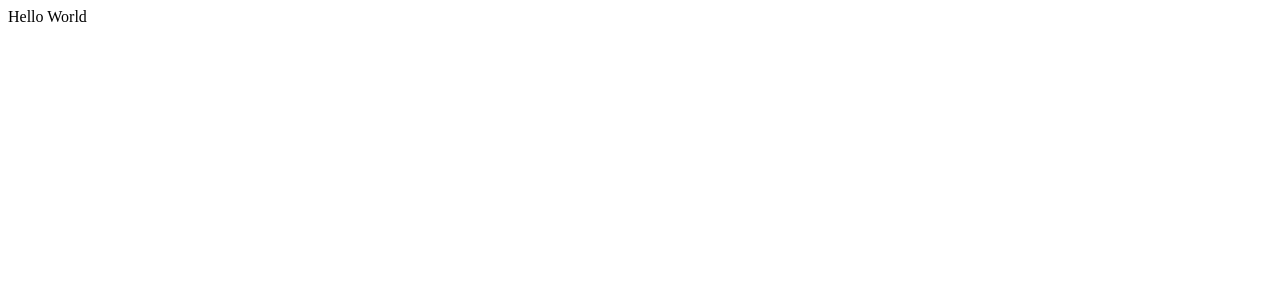
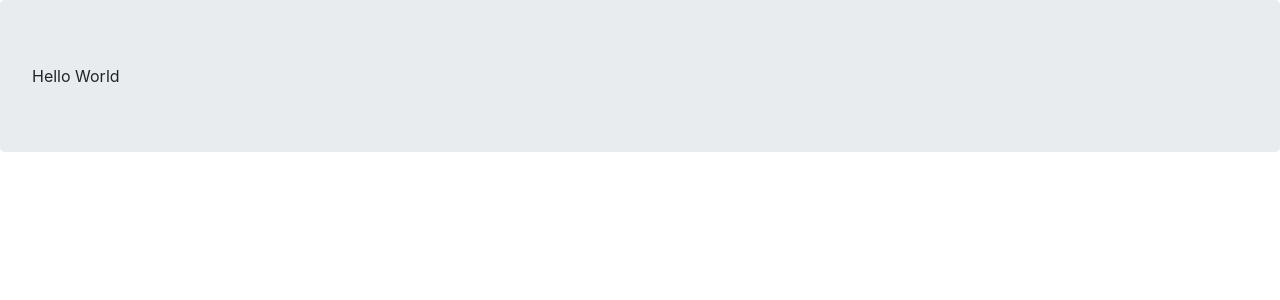
Before and after one commit to Albertove951/pokemon-project, a React app: page / in a window 1280 px wide. Shown: the top 300 px of the page. Built offline with nearby package versions, Linux system fonts and the light colour scheme.

Commit message:
added bootstrap to the app

```diff
--- a/public/index.html
+++ b/public/index.html
@@ -2,6 +2,7 @@
 <html lang="en">
 <head>
     <title>Pokemon Project</title>
+    <link rel="stylesheet" href="https://stackpath.bootstrapcdn.com/bootstrap/4.3.1/css/bootstrap.min.css" integrity="sha384-ggOyR0iXCbMQv3Xipma34MD+dH/1fQ784/j6cY/iJTQUOhcWr7x9JvoRxT2MZw1T" crossorigin="anonymous">
 </head>
 <body>
     <div id="root"></div>
--- a/src/App.jsx
+++ b/src/App.jsx
@@ -1,4 +1,5 @@
 import React, { Component } from "react";
+import Body from "./Components/Body"
 
 
 export default class App extends Component {
@@ -6,7 +7,7 @@
     render() {
         return(
             <div>
-                Hello World
+                <Body/>
             </div>
         )
     }
--- a/src/Components/Body.jsx
+++ b/src/Components/Body.jsx
@@ -4,8 +4,8 @@
 
     render() {
         return (
-            <div>
-                Hello world
+            <div className="jumbotron">
+            Hello World
             </div>
         )
     }
```
Also changed, not shown: src/style.css (added).
